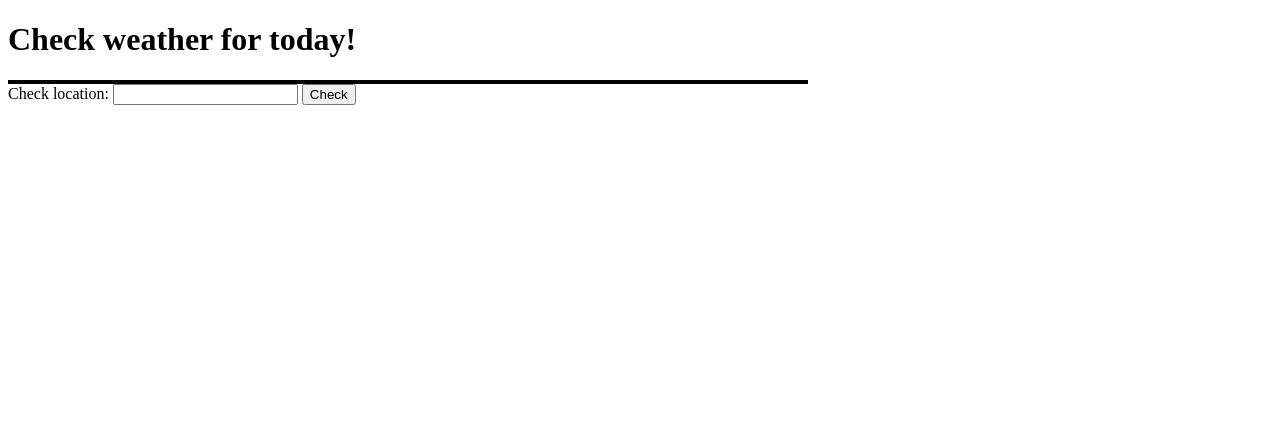
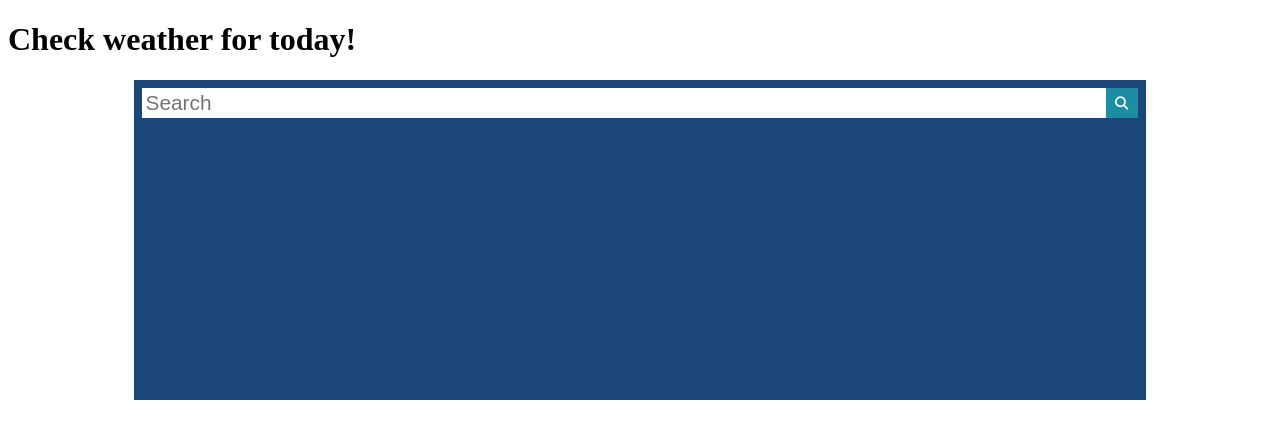
Before and after one commit to Pawel-Ochmann/project-weatherApp, a website built with webpack: page src/index.html in a window 1280 px wide. Built offline with nearby package versions, Linux system fonts and the light colour scheme.

Commit message:
Create and style input, with search icon using font awesome library (need to add import to scss file, now start creating function that loads and appends all elements

```diff
--- a/src/index.html
+++ b/src/index.html
@@ -3,16 +3,17 @@
   <head>
     <meta charset="UTF-8" />
     <meta name="viewport" content="width=device-width, initial-scale=1.0" />
-    <title>Document</title>
+    <title>Weather App</title>
   </head>
   <body>
     <h1>Check weather for today!</h1>
-    <main></main>
-    <form action="">
-      <label for="location"
-        >Check location: <input name="location" type="text"
-      /></label>
-      <button>Check</button>
-    </form>
+    <main>
+      <form action="">
+        <label for="location">
+          <input name="location" type="text" placeholder="Search" />
+          <button><i class="fas fa-magnifying-glass"></i></button>
+        </label>
+      </form>
+    </main>
   </body>
 </html>
--- a/src/index.js
+++ b/src/index.js
@@ -3,9 +3,14 @@
 
 const main = document.querySelector('main');
 const button = document.querySelector('button');
+
+async function loadWeather() {
+  const location = document.querySelector('input').value;
+  const weather = await getData.getWeather(location);
+  console.log(JSON.stringify(weather));
+}
+
 button.addEventListener('click', async (e) => {
   e.preventDefault();
-  const location = document.querySelector('input').value;
-  const weather = await getData.getWeather(location);
-  main.textContent = JSON.stringify(weather);
+  loadWeather();
 });
--- a/src/main.scss
+++ b/src/main.scss
@@ -1,13 +1,50 @@
+@import '@fortawesome/fontawesome-free/css/all.css';
+
+html {
+  --main-theme-color: #1c8da2;
+  --main-bgc-color: #1b4778;
+}
+
 * {
-    box-sizing: border-box;
+  box-sizing: border-box;
 }
 
 html {
-    padding: 0;
-    margin: 0;
+  padding: 0;
+  margin: 0;
 }
 
 main {
-    width: 50rem;
-    border:2px solid black;
+  margin-left: auto;
+  margin-right: auto;
+  width: 80%;
+  background-color: var(--main-bgc-color);
+  display: flex;
+  flex-direction: column;
+  height: 20rem;
+  padding: 0.5rem;
+  form {
+    display: flex;
+    label {
+      flex-grow: 1;
+      position: relative;
+      input {
+        width: 100%;
+        font-size: 1.3rem;
+        padding: 0.2rem;
+        border: none;
+      }
+    }
+    button {
+      background-color: var(--main-theme-color);
+      border: none;
+      cursor: pointer;
+      height: 100%;
+      width: 2rem;
+      color: white;
+      position: absolute;
+      right: 0;
+      top: 0;
+    }
+  }
 }
```
